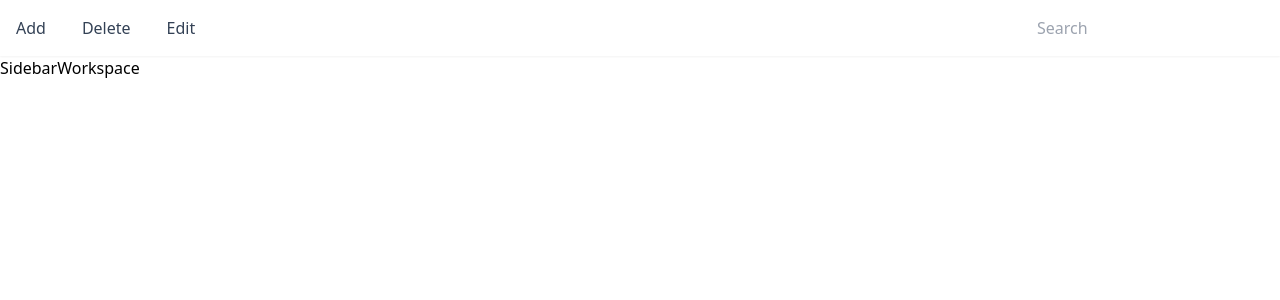
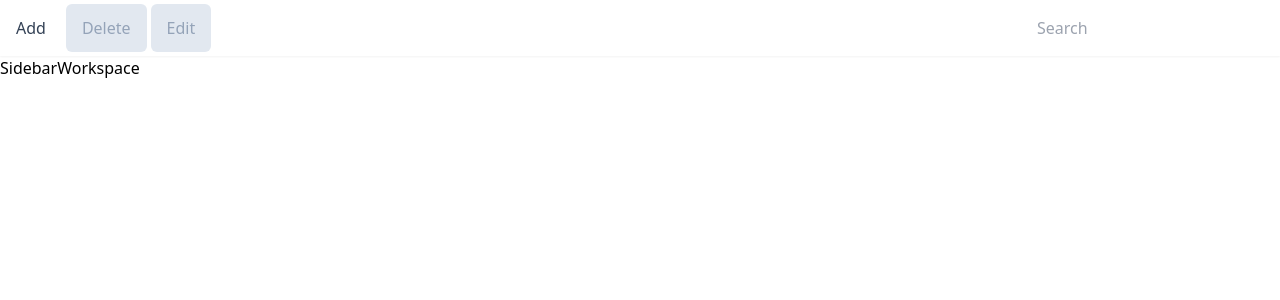
Before and after one commit to ltlaitoff/inboost-test-task, a React (Vite) app: page / in a window 1280 px wide. Shown: the top 300 px of the page. Built offline with nearby package versions, Linux system fonts and the light colour scheme.

Commit message:
feat(Button): Fixed styles

```diff
--- a/src/components/Button/Button.component.tsx
+++ b/src/components/Button/Button.component.tsx
@@ -11,9 +11,10 @@ function Button(props: ButtonProps) {
 	return (
 		<button
 			className={classNames(
-				'py-2 px-4 text-base border border-slate-600 text-slate-700 bg-white hover:bg-purple-100 rounded-md transition-all',
+				'py-2 px-4 text-base border border-slate-600 rounded-md transition-all',
 				props.className,
 				{
+					'bg-white hover:bg-purple-100 text-slate-700': !props.disabled,
 					'bg-slate-200 hover:bg-slate-200 text-slate-400': props.disabled
 				}
 			)}
```
